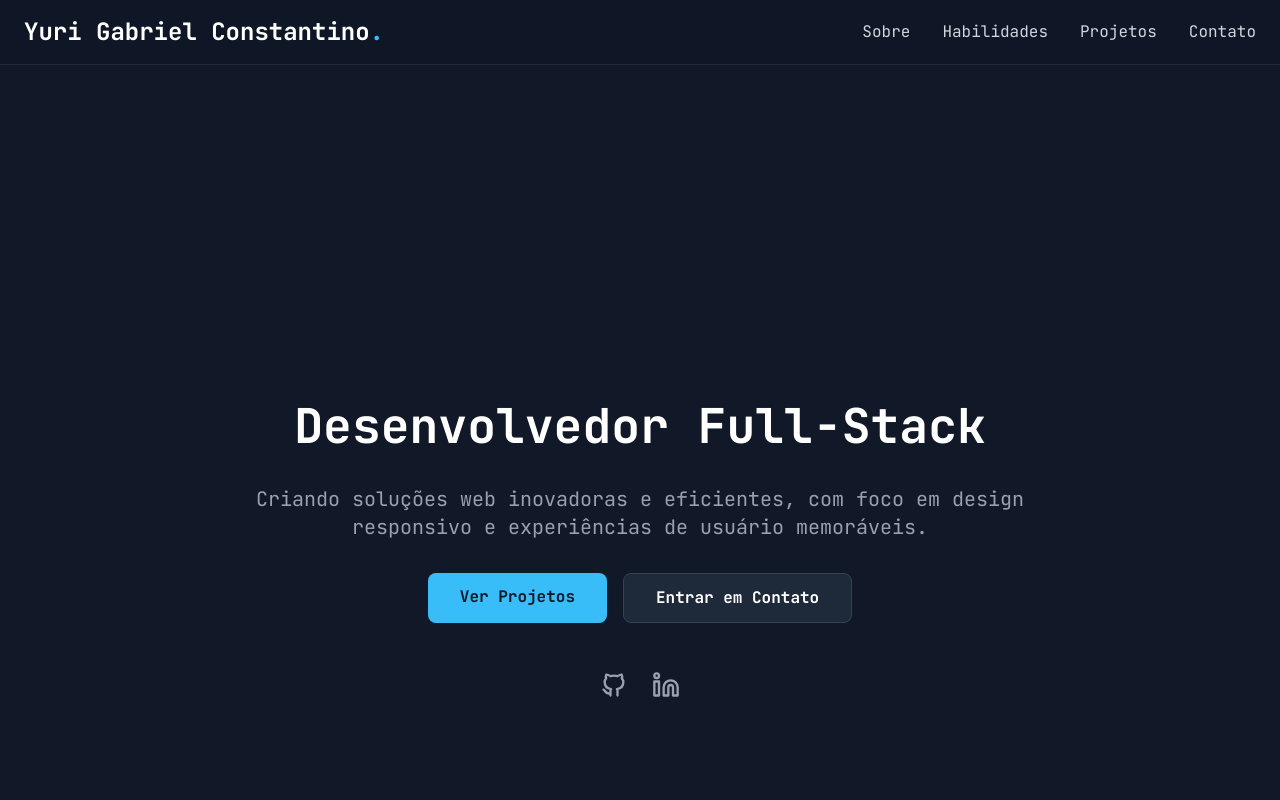
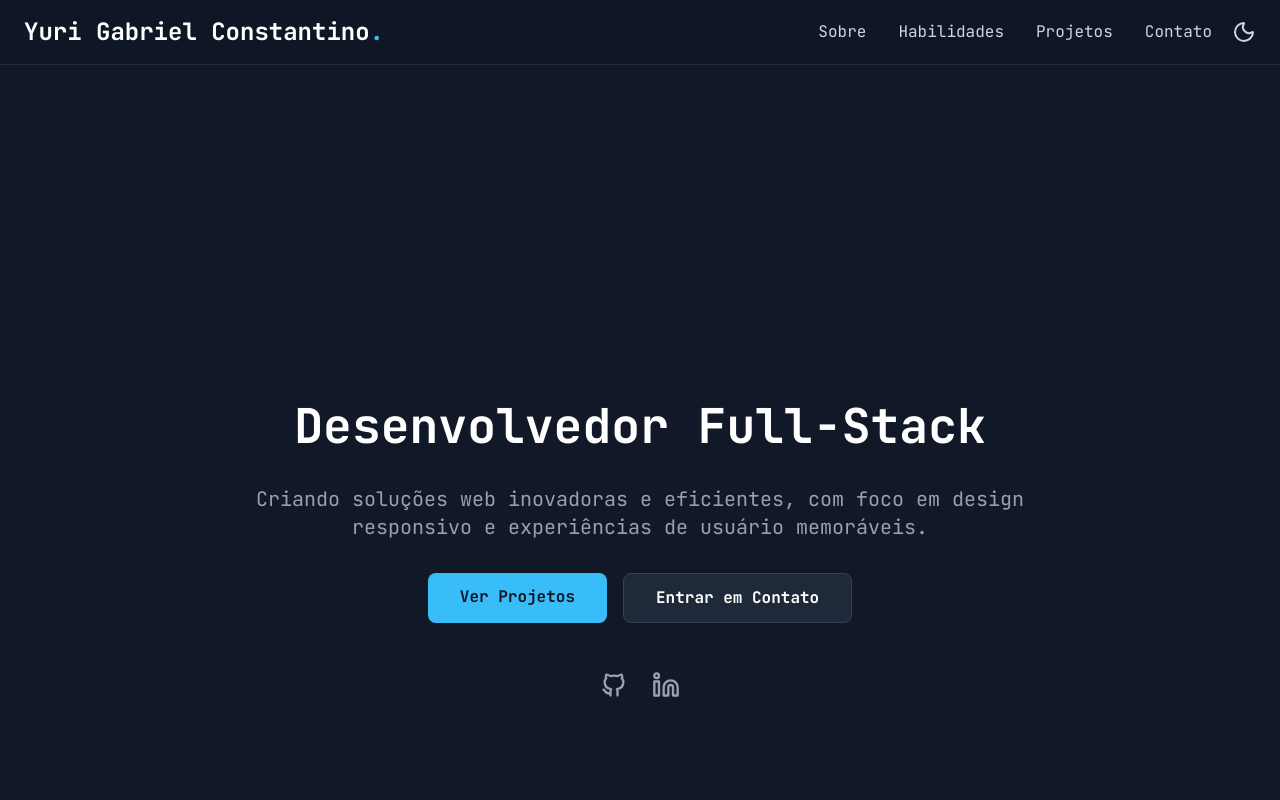
Before and after one commit to YuriGConstantino/Portfolio, a React (Vite) app: page / in a window 1280 px wide. Shown: the top 800 px of the page. Built offline with nearby package versions, Linux system fonts and the light colour scheme.

Commit message:
feat: adicionar suporte ao tema no cabeçalho e ajustar a estrutura da página inicial

```diff
--- a/src/components/ProjectCard/index.tsx
+++ b/src/components/ProjectCard/index.tsx
@@ -35,7 +35,7 @@ export const ProjectCard = ({
         threshold={0.2}
         delay={delay}
       >
-        <div className="flex flex-col h-full group overflow-hidden rounded-lg bg-gray-800">
+        <div className="group flex h-full flex-col overflow-hidden rounded-lg bg-gray-800">
           <img
             src={image}
             alt={title}
@@ -56,22 +56,24 @@ export const ProjectCard = ({
             </div>
             <div className="mt-auto flex justify-around gap-4">
               <Button
+                type="link"
                 href={demo}
                 target="_blank"
                 rel="noopener noreferrer"
-                className="flex items-center gap-2 font-medium text-sky-400 hover:text-white"
+                className="flex cursor-pointer items-center gap-2 font-medium text-sky-400 hover:text-white"
               >
                 Ver Demo
                 <ExternalLink width={20} />
               </Button>
               <Button
+                type="link"
                 href={repositorie}
                 target="_blank"
                 rel="noopener noreferrer"
-                className="flex items-center gap-2 font-medium text-sky-400 hover:text-white"
+                className="flex cursor-pointer items-center gap-2 font-medium text-sky-400 hover:text-white"
               >
                 Repositório
-                <Folder width={20}/>
+                <Folder width={20} />
               </Button>
             </div>
           </div>
--- a/src/containers/Header/index.tsx
+++ b/src/containers/Header/index.tsx
@@ -1,19 +1,33 @@
-import { useState } from "react";
-import { Button } from "../../components/Button";
-import { Nav } from "../Nav";
-import { NavMobile } from "../NavMobile";
-import { Menu, X } from "lucide-react";
+import { useState } from 'react'
+import { Button } from '../../components/Button'
+import { Nav } from '../Nav'
+import { NavMobile } from '../NavMobile'
+import { Menu, Moon, Sun, X } from 'lucide-react'
 
-export const Header = () => {
-  const [mobileMenu, setMobileMenu] = useState(false);
+type Props = {
+  theme: boolean
+  chargeTheme: () => void
+}
+
+export const Header = ({ theme, chargeTheme }: Props) => {
+  const [mobileMenu, setMobileMenu] = useState(false)
   return (
     <>
-      <header className="fixed top-0 right-0 left-0 z-50 border-b border-gray-700/50 bg-gray-900/80 backdrop-blur-sm">
+      <header className="fixed top-0 right-0 left-0 z-10 border-b border-gray-700/50 bg-gray-900/80 backdrop-blur-sm">
         <div className="container mx-auto flex items-center justify-between px-6 py-4">
           <a href="#" className="text-1xl font-bold text-white md:text-2xl">
             Yuri Gabriel Constantino<span className="text-accent">.</span>
           </a>
-          <Nav />
+          <div className="hidden md:flex">
+            <Nav />
+            <Button
+              type="button"
+              className="ml-5 block cursor-pointer"
+              onClick={chargeTheme}
+            >
+              {theme ? <Sun /> : <Moon />}
+            </Button>
+          </div>
           <Button
             type="button"
             className="cursor-pointer text-white focus:outline-none md:hidden"
@@ -27,11 +41,16 @@ export const Header = () => {
           </Button>
         </div>
         {/* Menu Mobile  */}
-        <NavMobile
-          className={mobileMenu ? "block" : "hidden md:hidden"}
-          onClick={() => setMobileMenu(false)}
-        />
+        <div className='flex flex-col'>
+          <NavMobile
+            className={mobileMenu ? 'block w-100' : 'hidden md:hidden'}
+            onClick={() => setMobileMenu(false)}
+          />
+          <Button type="button" className={mobileMenu ? 'block right-3 bottom-3 cursor-pointer absolute' : 'hidden md:hidden'} onClick={chargeTheme}>
+            {theme ? <Sun /> : <Moon />}
+          </Button>
+        </div>
       </header>
     </>
-  );
-};
+  )
+}
--- a/src/pages/Home/index.tsx
+++ b/src/pages/Home/index.tsx
@@ -1,14 +1,20 @@
+import { useState } from 'react'
 import { About } from '../../containers/About'
 import { Contact } from '../../containers/Contact'
-import { Header } from '../../containers/Header'
 import { Hero } from '../../containers/Hero'
 import { MyProjects } from '../../containers/MyProjects'
 import { Skills } from '../../containers/Skills'
+import { Header } from '../../containers/Header'
 
 export const Home = () => {
+  const [theme, setTheme] = useState(false)
+  function chargeTheme() {
+    setTheme((prev) => !prev)
+  }
   return (
     <>
-      <Header />
+      <div className={theme ? 'light' : ''}>
+        <Header theme={theme} chargeTheme={chargeTheme} />
         <main className="py-24">
           <Hero />
           <About />
@@ -16,6 +22,7 @@ export const Home = () => {
           <MyProjects />
           <Contact />
         </main>
+      </div>
     </>
   )
 }
```
Lines whose indentation alone changed are shown as unchanged.
